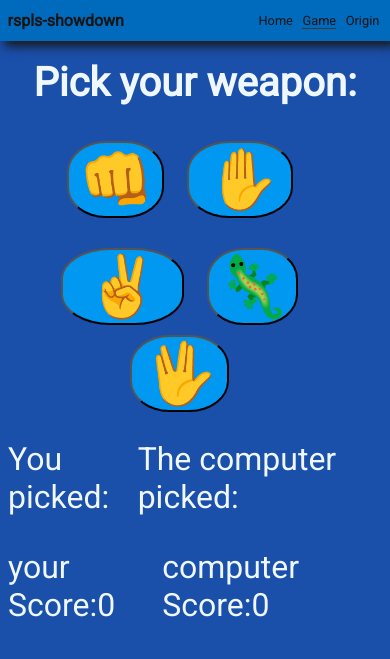
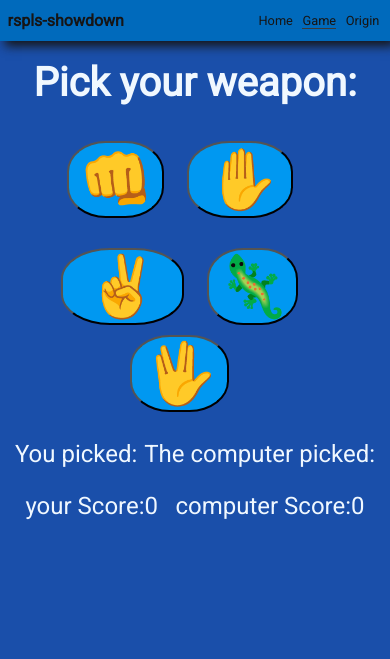
Before and after one commit to rasm1/RPSLS-showdown, a plain HTML site: page game.html in a window 390 px wide. Drawn offline with Linux system fonts and the light colour scheme.

Commit message:
Change font size score display on slightly smaller devices

```diff
--- a/assets/css/style.css
+++ b/assets/css/style.css
@@ -182,7 +182,7 @@ footer {
 
 /* styling and alignment for score and result displays*/
 #resultDisplay {
-    font-size: 10rem;
+    font-size: 8rem;
     text-align: center;
 }
 
@@ -318,6 +318,19 @@ footer {
         font-size: 2em;
     }
 
+    #playerDisplay{
+        font-size: 1.5rem;
+    }
+       #computerDisplay{
+        font-size: 1.5rem;
+       }
+       #player{
+        font-size: 1.5rem;
+       }
+       #computer{
+        font-size: 1.5rem;
+       }
+
 
 }
 
@@ -356,6 +369,10 @@ footer {
         height: 23%;
     }
 
+    #resultDisplay{
+        font-size: 5rem;
+    }
+
 }
 
 @media screen and (min-width: 992px) {
```
